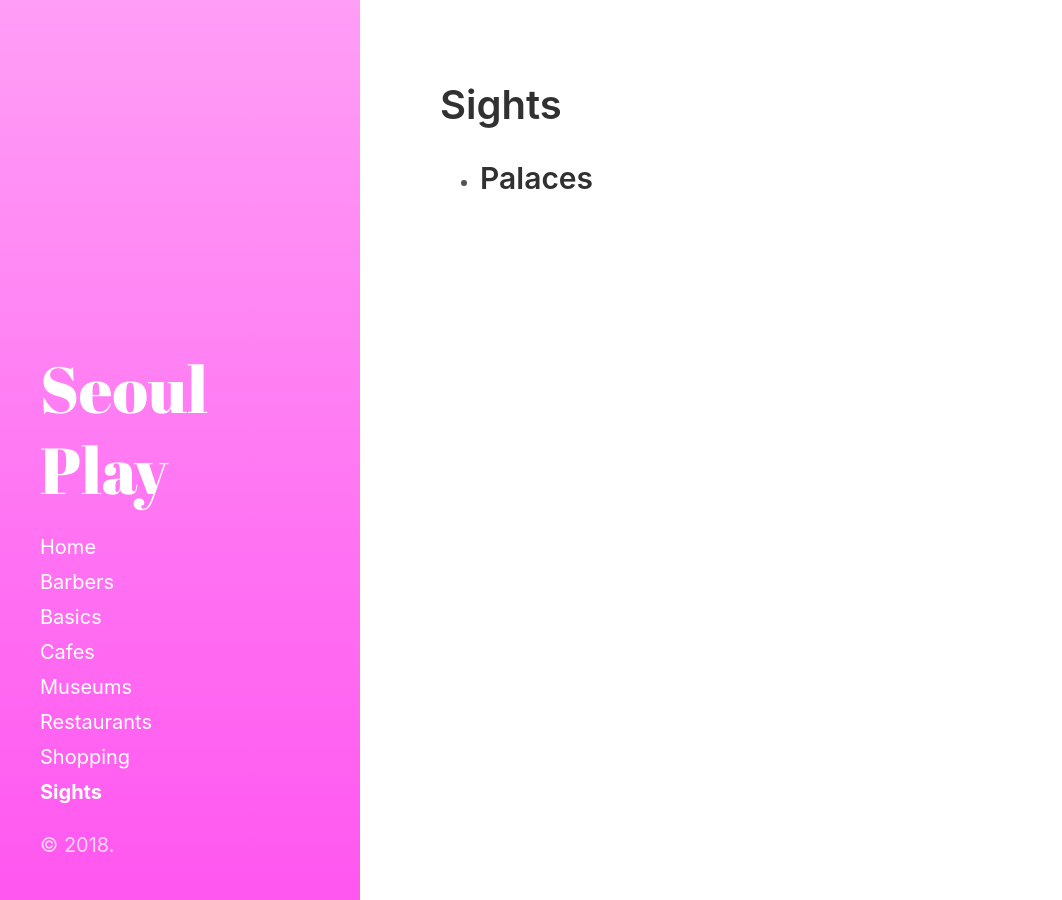
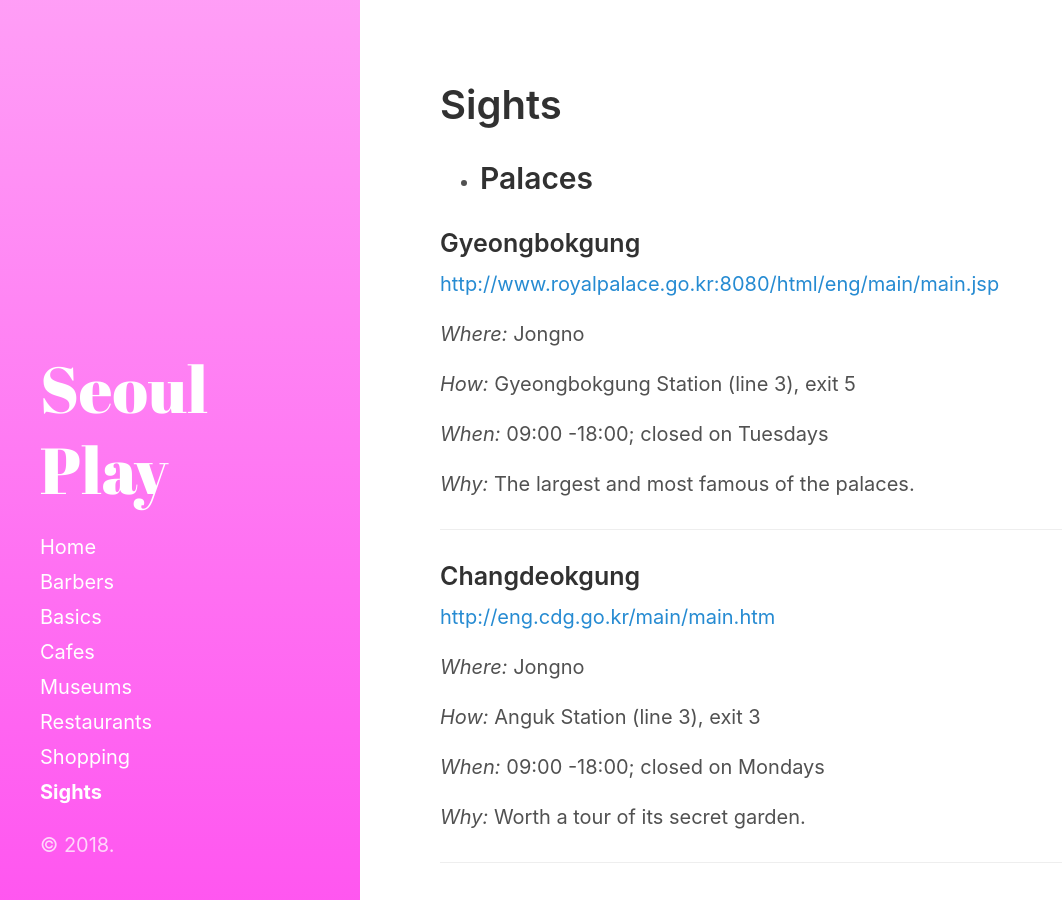
Before and after one commit to seoulplay/seoulplay.github.io, a Jekyll site: the page built from category/sights.md, in a window 1280 px wide. Shown: the whole page, without its empty margins (0-1062 px from the left). Built offline with Jekyll 4.4.1, drawn with Linux system fonts in a browser that asks for light colours; comment, search, counter and statistics services are not loaded.

Commit message:
Update sights.md

```diff
--- a/category/sights.md
+++ b/category/sights.md
@@ -4,3 +4,31 @@ title: Sights
 ---
 
 * ## Palaces ##
+
+### Gyeongbokgung
+
+<http://www.royalpalace.go.kr:8080/html/eng/main/main.jsp>
+
+_Where:_ Jongno
+
+_How:_ Gyeongbokgung Station (line 3), exit 5
+
+_When:_ 09:00 -18:00; closed on Tuesdays
+
+_Why:_ The largest and most famous of the palaces.
+
+------
+
+### Changdeokgung
+
+<http://eng.cdg.go.kr/main/main.htm>
+
+_Where:_ Jongno
+
+_How:_ Anguk Station (line 3), exit 3
+
+_When:_ 09:00 -18:00; closed on Mondays
+
+_Why:_ Worth a tour of its secret garden.
+
+------
```
